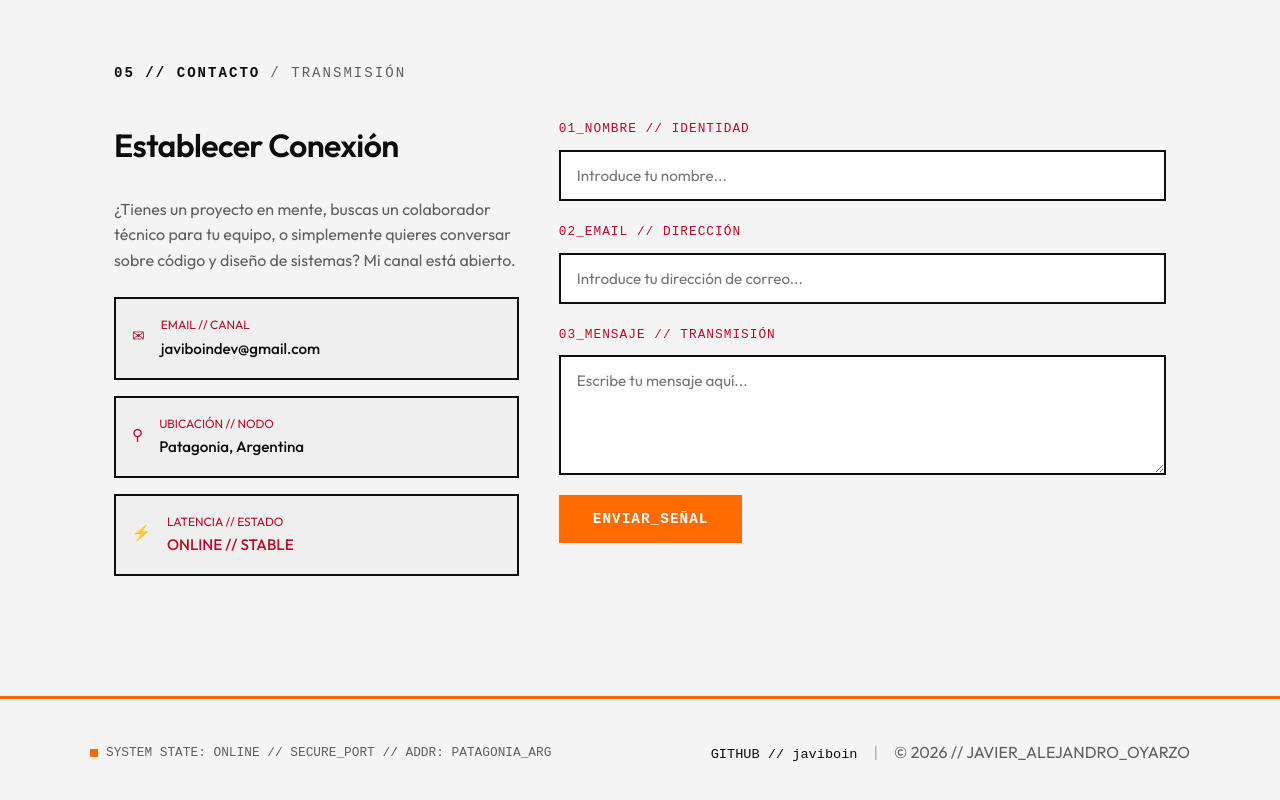
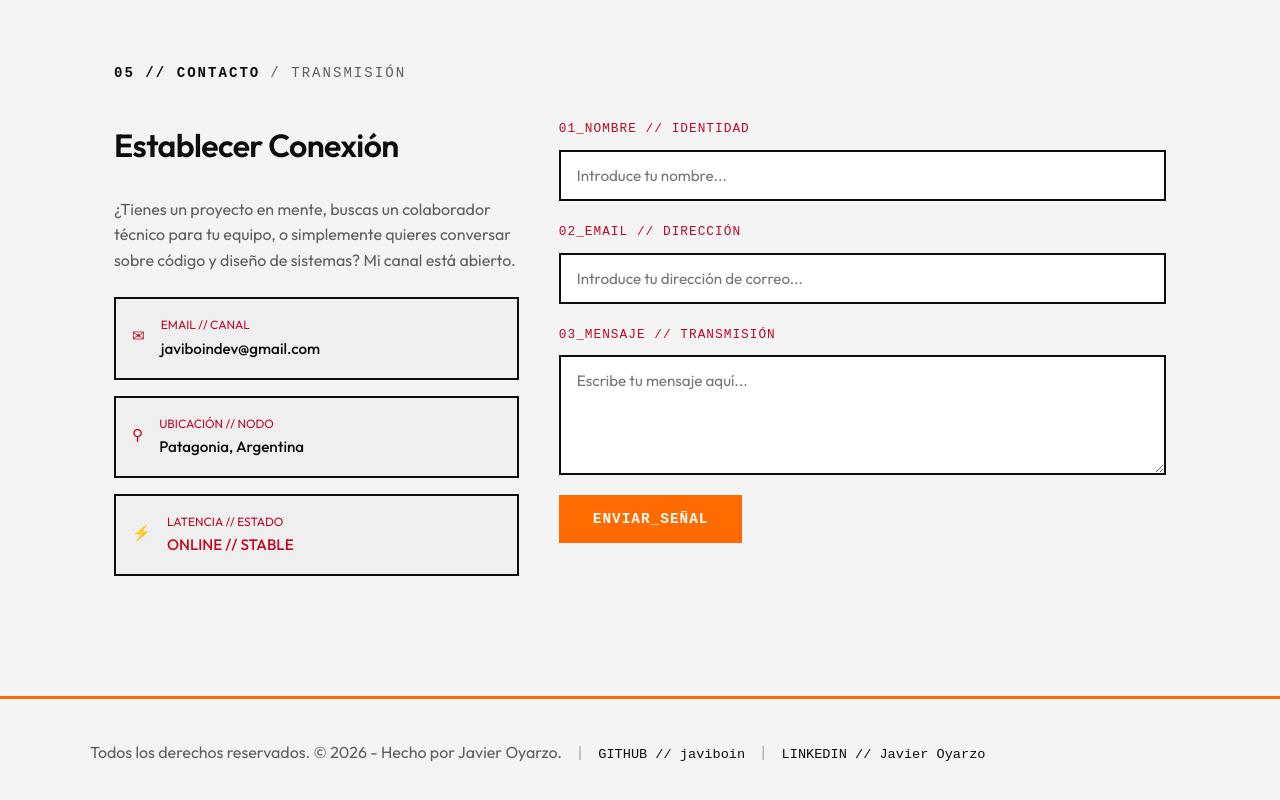
Before and after one commit to javiboin/dev-portfolio, a React (Vite) app: page / in a window 1280 px wide. Shown: the part 3804-4604 px from the top of the page. Built offline with nearby package versions, Linux system fonts and the light colour scheme.

Commit message:
Refactor: footer content

```diff
--- a/src/components/Footer.jsx
+++ b/src/components/Footer.jsx
@@ -4,12 +4,15 @@ const Footer = () => {
     return (
         <footer className="footer">
             <div className="footer-content">
-                <div className="footer-console">
-                    <span className="footer-pulse-dot"></span>
-                    <span>SYSTEM STATE: ONLINE // SECURE_PORT // ADDR: PATAGONIA_ARG</span>
-                </div>
-
                 <ul className="footer-socials">
+                    <li>
+                        <span style={{ color: 'var(--text-muted)' }}>
+                            Todos los derechos reservados. © 2026 - Hecho por Javier Oyarzo.
+                        </span>
+                    </li>
+                    <li>
+                        <span style={{ opacity: 0.3 }}>|</span>
+                    </li>
                     <li>
                         <a href="https://github.com/javiboin" target="_blank" rel="noopener noreferrer">
                             GITHUB // javiboin
@@ -19,9 +22,9 @@ const Footer = () => {
                         <span style={{ opacity: 0.3 }}>|</span>
                     </li>
                     <li>
-                        <span style={{ color: 'var(--text-muted)' }}>
-                            © 2026 // JAVIER_ALEJANDRO_OYARZO
-                        </span>
+                        <a href="https://www.linkedin.com/in/javier-alejandro-oyarzo-7110aa138" target="_blank" rel="noopener noreferrer">
+                            LINKEDIN // Javier Oyarzo
+                        </a>
                     </li>
                 </ul>
             </div>
--- a/src/index.css
+++ b/src/index.css
@@ -347,10 +347,13 @@ section[id] {
 }
 
 @keyframes badge-pulse {
-  0%, 100% {
+
+  0%,
+  100% {
     opacity: 1;
     transform: scale(1);
   }
+
   50% {
     opacity: 0.35;
     transform: scale(0.9);
@@ -604,6 +607,7 @@ section[id] {
   .about-me {
     padding: 30px 24px 60px;
   }
+
   .about-me-container {
     grid-template-columns: 1fr;
     gap: 40px;
@@ -1005,22 +1009,6 @@ section[id] {
   gap: 20px;
 }
 
-.footer-console {
-  font-family: var(--font-mono);
-  font-size: 0.8rem;
-  color: var(--text-muted);
-  display: flex;
-  align-items: center;
-  gap: 8px;
-}
-
-.footer-pulse-dot {
-  width: 8px;
-  height: 8px;
-  background: var(--accent-orange);
-  animation: none;
-}
-
 .footer-socials {
   display: flex;
   gap: 16px;
```
